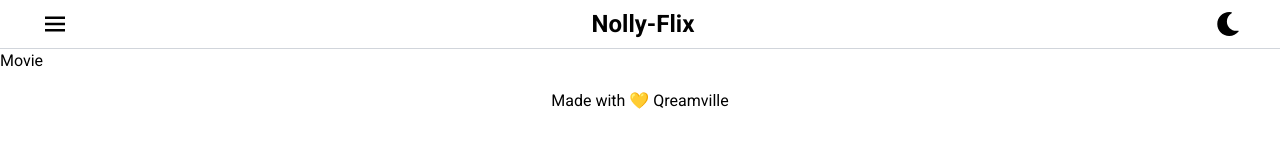
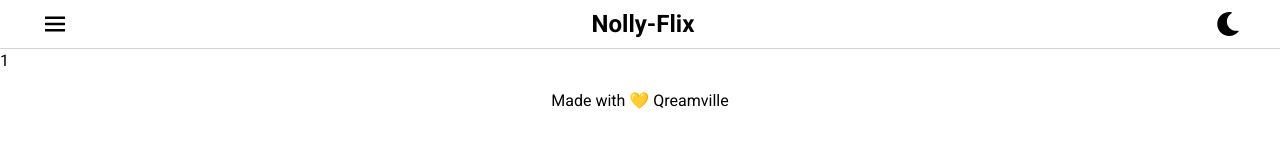
Before and after one commit to balikis-oyeleye/Nolly-Flix, a React (Create React App) app: page /movie/1/1 in a window 1280 px wide. Shown: the top 160 px of the page. Built offline with nearby package versions, Linux system fonts and the light colour scheme; no server answers.

Commit message:
Modify movie.jsx

```diff
--- a/src/components/movie/Movie.jsx
+++ b/src/components/movie/Movie.jsx
@@ -2,8 +2,13 @@ import React from "react";
 import { useParams } from "react-router-dom";
 
 const Movie = () => {
-  let { movieId, movieName } = useParams();
-  return <div>Movie</div>;
+  const { movieId, movieName } = useParams();
+
+  return (
+    <div>
+      {movieId} {movieName}
+    </div>
+  );
 };
 
 export default Movie;
--- a/src/components/movies/Movies.jsx
+++ b/src/components/movies/Movies.jsx
@@ -27,10 +27,6 @@ const Movies = () => {
     }
   }, [location.pathname, currentPage]);
 
-  const onNavigate = () => {
-    navigate("/movie/8/oop");
-  };
-
   const onNext = () => {
     setCurrentPage((prev) => {
       return (prev += 1);
@@ -46,6 +42,10 @@ const Movies = () => {
   };
 
   const movieList = allMovies.map((item) => {
+    const onNavigate = () => {
+      navigate(`/movie/${item.id}/${item.title}`);
+    };
+
     return (
       <div className="" key={item.id}>
         {item.poster_path ? (
```
